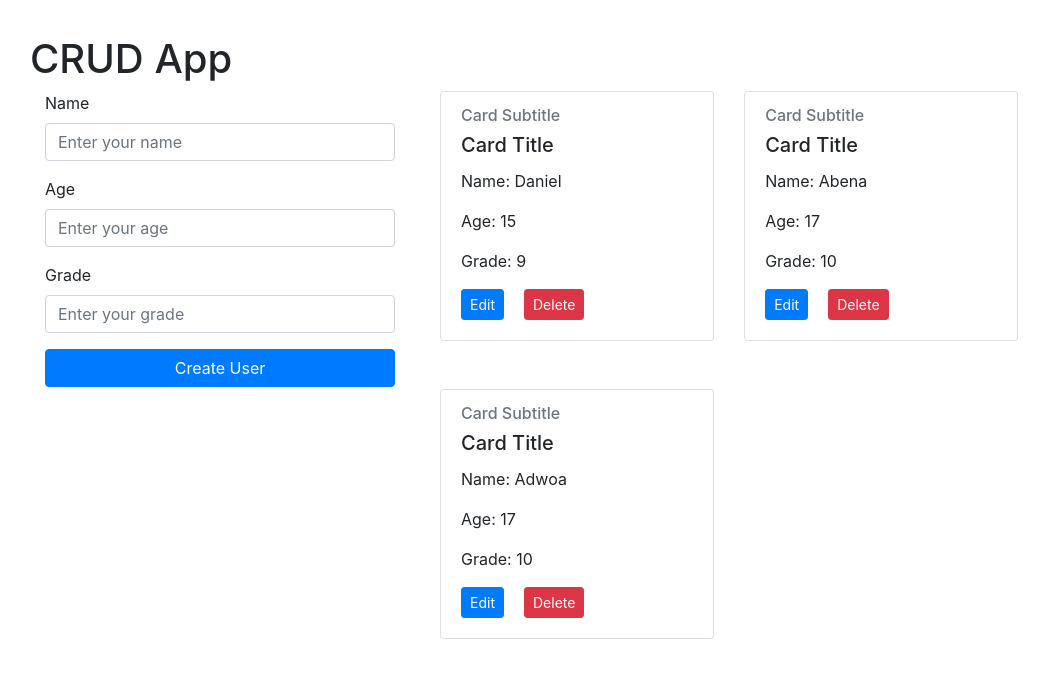
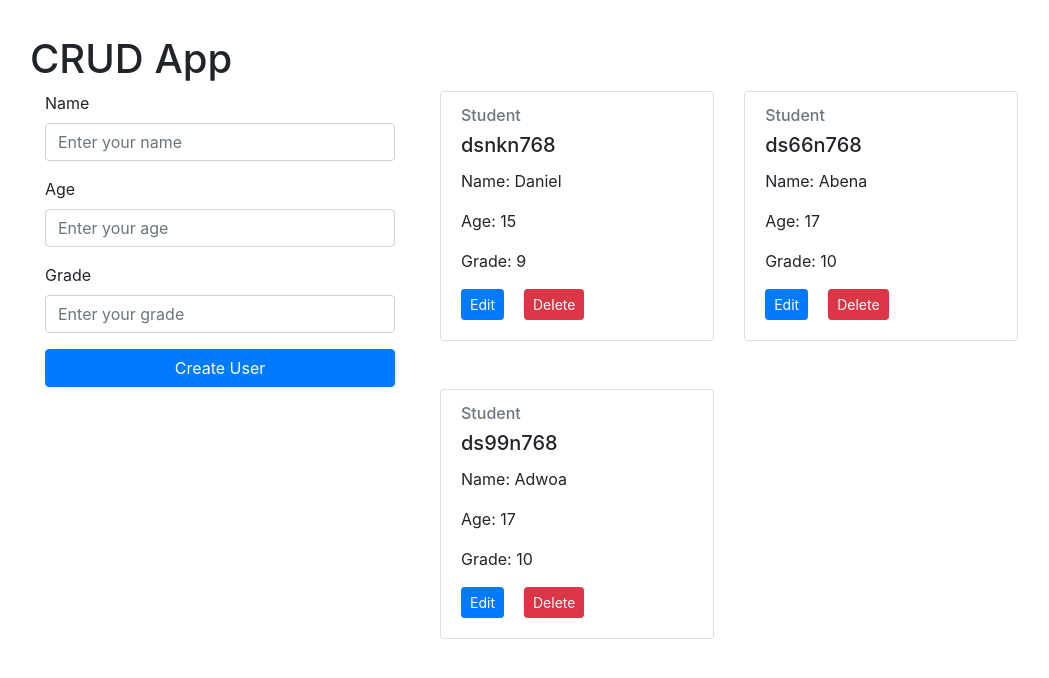
Before and after one commit to dsereboo/ReactCRUD, a React (Create React App) app: page / in a window 1280 px wide. Shown: the top 678 px of the page, without its empty margins (40-1089 px from the left). Built offline with nearby package versions, Linux system fonts and the light colour scheme.

Commit message:
Card in User display updated

```diff
--- a/src/components/User.jsx
+++ b/src/components/User.jsx
@@ -24,8 +24,8 @@ const User=(props)=>{
             </Modal>
             <Card>
                 <Card.Body>
-                    <Card.Subtitle className="mb-2 text-muted">Card Subtitle</Card.Subtitle>
-                    <Card.Title>Card Title</Card.Title>
+                    <Card.Subtitle className="mb-2 text-muted">Student</Card.Subtitle>
+                    <Card.Title>{props.userInfo.id}</Card.Title>
                     <Card.Text>
                         <p>Name: {props.userInfo.name}</p>
                         <p>Age: {props.userInfo.age}</p>
```
